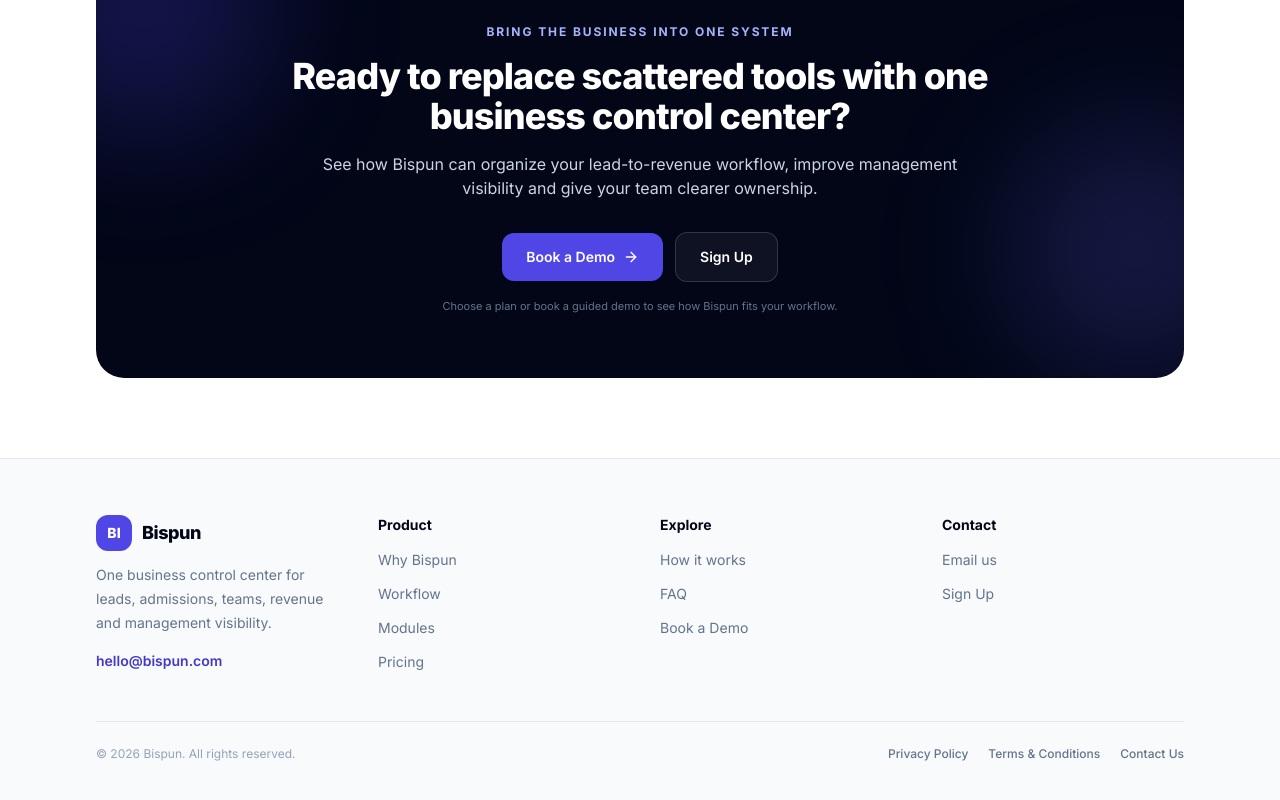
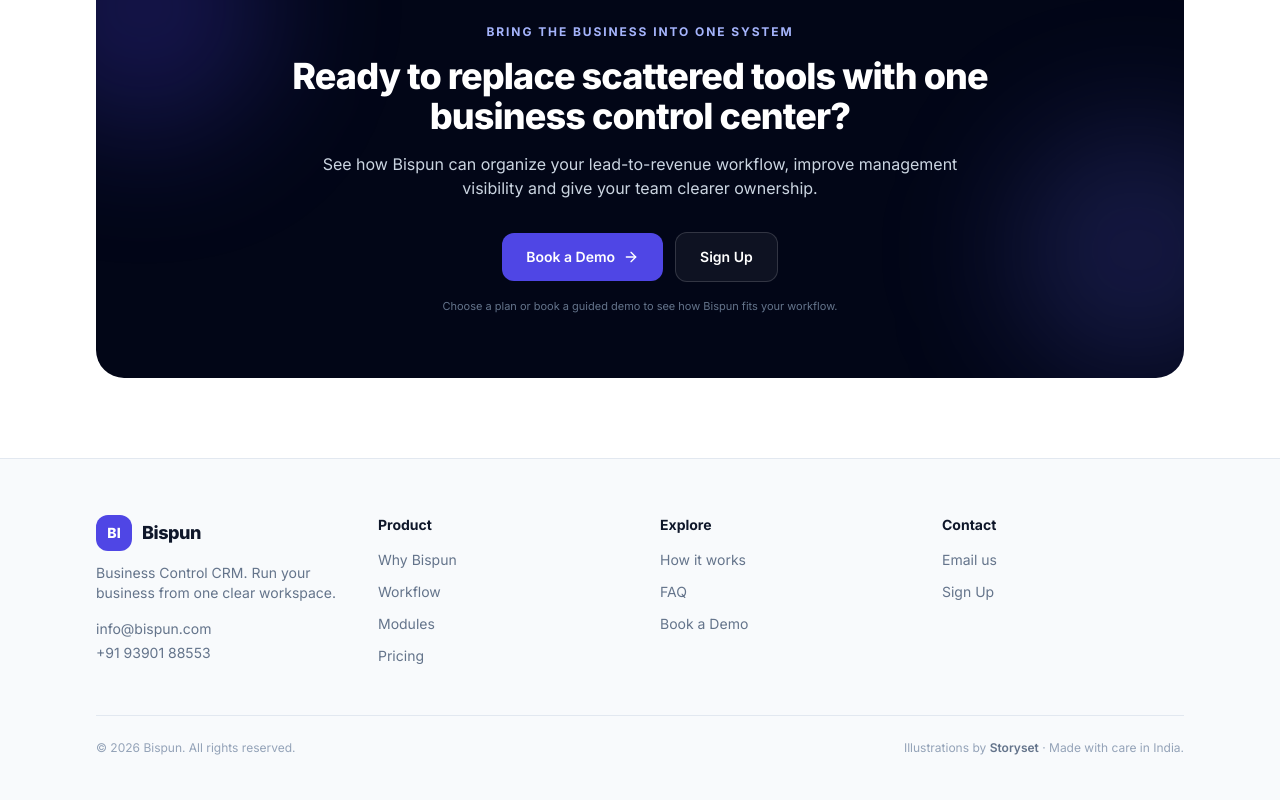
Before and after one commit to woways/Bispun-website, a React (Vite) app: page / in a window 1280 px wide. Shown: the part 8164-8964 px from the top of the page. Built offline with nearby package versions, Linux system fonts and the light colour scheme; no server answers.

Commit message:
Update footer contact details

```diff
--- a/src/components/Footer.jsx
+++ b/src/components/Footer.jsx
@@ -2,29 +2,47 @@
 
 export default function Footer() {
   const { brand, footer } = site;
-  const onHome = window.location.pathname === "/";
-  const resolveLink = (href) => (href.startsWith("#") && !onHome ? `/${href}` : href);
 
   return (
     <footer className="border-t border-slate-200 bg-slate-50">
       <div className="container-x py-14">
         <div className="grid gap-10 md:grid-cols-4">
+          {/* Brand */}
           <div>
             <div className="flex items-center gap-2.5">
-              <span className="flex h-9 w-9 items-center justify-center rounded-xl bg-brand-600 text-sm font-extrabold text-white">BI</span>
-              <span className="text-lg font-extrabold tracking-tight text-slate-950">{brand.name}</span>
+              <span className="flex h-9 w-9 items-center justify-center rounded-xl bg-brand-600 text-sm font-extrabold text-white">
+                BI
+              </span>
+              <span className="text-lg font-extrabold tracking-tight text-slate-900">
+                {brand.name}
+              </span>
             </div>
-            <p className="mt-3 max-w-xs text-sm leading-6 text-slate-500">One business control center for leads, admissions, teams, revenue and management visibility.</p>
-            <a href={`mailto:${brand.email}`} className="mt-4 inline-block text-sm font-semibold text-brand-700 hover:text-brand-800">{brand.email}</a>
+            <p className="mt-3 max-w-xs text-sm text-slate-500">
+              {brand.tagline}. Run your business from one clear workspace.
+            </p>
+            <div className="mt-4 space-y-1 text-sm text-slate-500">
+              <a className="block transition hover:text-brand-700" href="mailto:info@bispun.com">
+                info@bispun.com
+              </a>
+              <a className="block transition hover:text-brand-700" href="tel:+919390188553">
+                +91 93901 88553
+              </a>
+            </div>
           </div>
 
+          {/* Link columns */}
           {footer.columns.map((col) => (
             <div key={col.title}>
-              <div className="text-sm font-bold text-slate-950">{col.title}</div>
-              <ul className="mt-3 space-y-2.5">
+              <div className="text-sm font-bold text-slate-900">{col.title}</div>
+              <ul className="mt-3 space-y-2">
                 {col.links.map((l) => (
                   <li key={l.label}>
-                    <a href={resolveLink(l.href)} className="text-sm text-slate-500 transition hover:text-brand-700">{l.label}</a>
+                    <a
+                      href={l.href}
+                      className="text-sm text-slate-500 transition hover:text-brand-700"
+                    >
+                      {l.label}
+                    </a>
                   </li>
                 ))}
               </ul>
@@ -32,13 +50,22 @@
           ))}
         </div>
 
-        <div className="mt-12 flex flex-col gap-4 border-t border-slate-200 pt-6 sm:flex-row sm:items-center sm:justify-between">
-          <p className="text-xs text-slate-400">© {new Date().getFullYear()} {brand.name}. All rights reserved.</p>
-          <div className="flex flex-wrap items-center gap-x-5 gap-y-2 text-xs font-medium text-slate-500">
-            <a href="/privacy" className="transition hover:text-brand-700">Privacy Policy</a>
-            <a href="/terms" className="transition hover:text-brand-700">Terms & Conditions</a>
-            <a href="/contact" className="transition hover:text-brand-700">Contact Us</a>
-          </div>
+        <div className="mt-12 flex flex-col items-center justify-between gap-3 border-t border-slate-200 pt-6 sm:flex-row">
+          <p className="text-xs text-slate-400">
+            © {new Date().getFullYear()} {brand.name}. All rights reserved.
+          </p>
+          <p className="text-xs text-slate-400">
+            Illustrations by{" "}
+            <a
+              href="https://storyset.com/"
+              target="_blank"
+              rel="noreferrer"
+              className="font-semibold text-slate-500 hover:text-brand-700"
+            >
+              Storyset
+            </a>
+            {" "}· Made with care in India.
+          </p>
         </div>
       </div>
     </footer>
```
